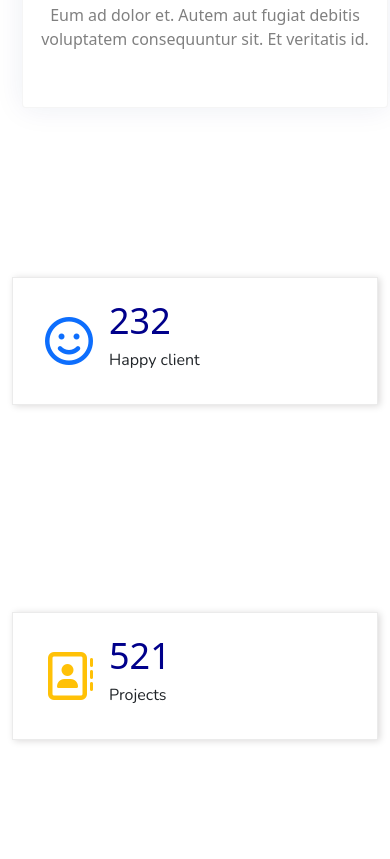
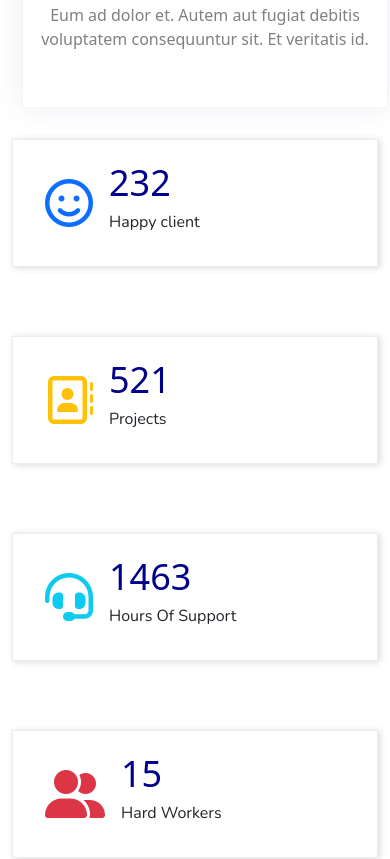
Before and after one commit to saiful132/flex-start-full-webpage-maked, a plain HTML site: page index.html in a window 390 px wide. Shown: the part 3029-3888 px from the top of the page. Drawn offline with nearby package versions, Linux system fonts and the light colour scheme; a script that the page names is missing.

Commit message:
Add files via upload

```diff
--- a/style.css
+++ b/style.css
@@ -163,6 +163,9 @@ header {
 		width: 50% !important;
 		margin-bottom: 27px;
 	}
+	.single-counter-div {
+		margin-top: -57px !important;
+	}
 }
 @media (max-width: 768px) {
 	.portfolio-iamge-div:after {
@@ -483,7 +486,7 @@ header {
 	margin-right: 18px;
 	border: 1px solid #ebebeb;
 	margin-bottom: 126px;
-	margin-top: 81px;
+
 	box-shadow: 2px 1px 7px #dbdada;
 	padding: 16px;
 }
@@ -495,6 +498,7 @@ header {
 	font-size: 36px;
 	font-weight: 500;
 }
+
 .p {
 	font-family: "Nunito", sans-serif;
 }
```
